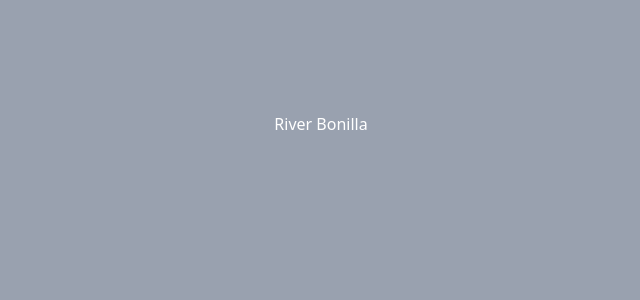
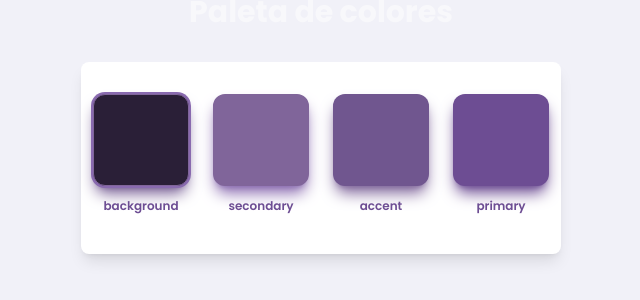
Before and after one commit to riverbonilla1504/portfolio, a Next.js app: page / in a window 1280 px wide. Shown: the part 276-576 px from the top of the page, without its empty margins (319-959 px from the left). Built offline with nearby package versions, Linux system fonts and the light colour scheme.

Commit message:
palette colors

```diff
--- a/src/app/globals.css
+++ b/src/app/globals.css
@@ -1 +1,42 @@
+@import url('https://fonts.googleapis.com/css2?family=Poppins:ital,wght@0,100;0,200;0,300;0,400;0,500;0,600;0,700;0,800;0,900;1,100;1,200;1,300;1,400;1,500;1,600;1,700;1,800;1,900&display=swap');
 @import "tailwindcss";
+@custom-variant dark (&:where(.dark, .dark *));
+
+@theme {
+  --font-poppins: "Poppins", sans-serif;
+  --color-background: hsl(240, 29%, 90%);
+  --color-foreground: hsl(267, 28%, 17%);
+  --color-primary: hsl(267, 30%, 55%);
+  --color-primary-foreground: hsl(240, 29%, 98%);
+  --color-primary-hover: hsl(267, 31%, 44%);
+  --color-secondary: hsl(270, 21%, 76%);
+  --color-secondary-foreground: hsl(267, 28%, 17%);
+  --color-accent: hsl(267, 25%, 66%);
+  --color-accent-foreground: hsl(240, 33%, 96%);
+  --color-card: hsl(276, 27%, 92%);
+  --color-card-foreground: hsl(267, 28%, 17%);
+  --color-border: hsl(270, 21%, 76%);
+  --color-input: hsl(267, 30%, 55%);
+  --color-ring: hsl(267, 31%, 44%);
+  --color-info: hsl(260, 29%, 86%);
+  --color-info-foreground: hsl(267, 24%, 34%);
+}
+
+.dark {
+  --color-background: hsl(267, 28%, 17%);
+  --color-foreground: hsl(240, 29%, 98%);
+  --color-primary: hsl(267, 31%, 44%);
+  --color-primary-foreground: hsl(240, 29%, 98%);
+  --color-primary-hover: hsl(267, 30%, 55%);
+  --color-secondary: hsl(270, 21%, 50%);
+  --color-secondary-foreground: hsl(240, 29%, 98%);
+  --color-accent: hsl(267, 25%, 45%);
+  --color-accent-foreground: hsl(240, 33%, 96%);
+  --color-card: hsl(276, 27%, 25%);
+  --color-card-foreground: hsl(240, 29%, 98%);
+  --color-border: hsl(270, 21%, 50%);
+  --color-input: hsl(267, 31%, 44%);
+  --color-ring: hsl(267, 30%, 55%);
+  --color-info: hsl(260, 29%, 40%);
+  --color-info-foreground: hsl(240, 29%, 98%);
+}
--- a/src/app/page.tsx
+++ b/src/app/page.tsx
@@ -1,8 +1,33 @@
+
 
 export default function Home() {
   return (
-    <main className="flex items-center justify-center h-screen w-screen bg-gray-400">
-      <h1 className="text-white">River Bonilla</h1>
+    <main className="flex flex-col items-center justify-center h-screen w-screen bg-accent-foreground dark">
+      <h1 className="text-3xl font-poppins font-bold text-foreground mb-8">Paleta de colores</h1>
+      <section className="flex flex-row items-center justify-center w-120 rounded-lg shadow-lg gap-6 p-8 bg-white">
+        <section className="flex flex-col items-center justify-center rounded-lg w-24 h-32">
+          <figure className="shadow-lg bg-background w-24 h-24 rounded-xl border border-border ring-2 ring-ring shadow-accent">
+          </figure>
+          <h1 className="font-poppins text-xs text-primary mt-2  rounded-xl p-1 mb-1 font-semibold">background</h1>
+        </section>
+        <section className="flex flex-col items-center justify-center rounded-lg w-24 h-32">
+          <figure className="shadow-lg  bg-secondary w-24 h-24 rounded-xl flex shadow-primary-hover items-center justify-center border-2 border-border">
+          </figure>
+          <h1 className="font-poppins text-xs text-primary mt-2  rounded-xl p-1 mb-1 font-semibold">secondary</h1>
+        </section>
+        <section className="flex flex-col items-center justify-center rounded-lg w-24 h-32">
+          <figure className="shadow-lg bg-accent w-24 h-24 rounded-xl shadow-border">
+          </figure>
+          <h1 className="font-poppins text-xs text-primary mt-2 rounded-xl p-1 mb-1 font-semibold">accent</h1>
+        </section>
+        <section className="flex flex-col items-center justify-center rounded-lg w-24 h-32 ">
+          <figure className=" w-24 h-24 bg-primary rounded-xl shadow-lg shadow-input">
+          </figure>
+          <h1 className="font-poppins text-xs text-primary mt-2 rounded-xl p-1 mb-1 font-semibold  ">primary</h1>
+        </section>
+      </section>
+
+
     </main>
   );
 }
```
